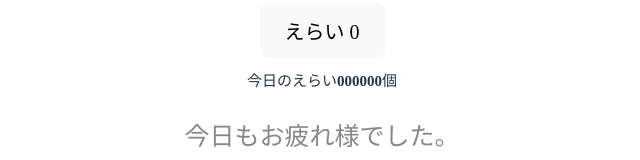
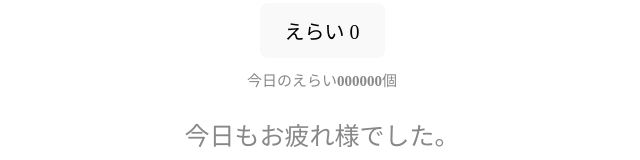
Before and after one commit to cream-27/ganbarikiroku, a React (Vite) app in the folder vite-project/: page / in a window 1280 px wide. Shown: the part 472-632 px from the top of the page, without its empty margins (318-958 px from the left). Built offline with nearby package versions, Linux system fonts and the light colour scheme; a web font is replaced by a local one.

Commit message:
色変更

```diff
--- a/vite-project/src/App.css
+++ b/vite-project/src/App.css
@@ -73,6 +73,7 @@ body {
 
 .total-count {
   font-size: 15px;
+  color: #888;
 }
 
 .sub-message {
```
